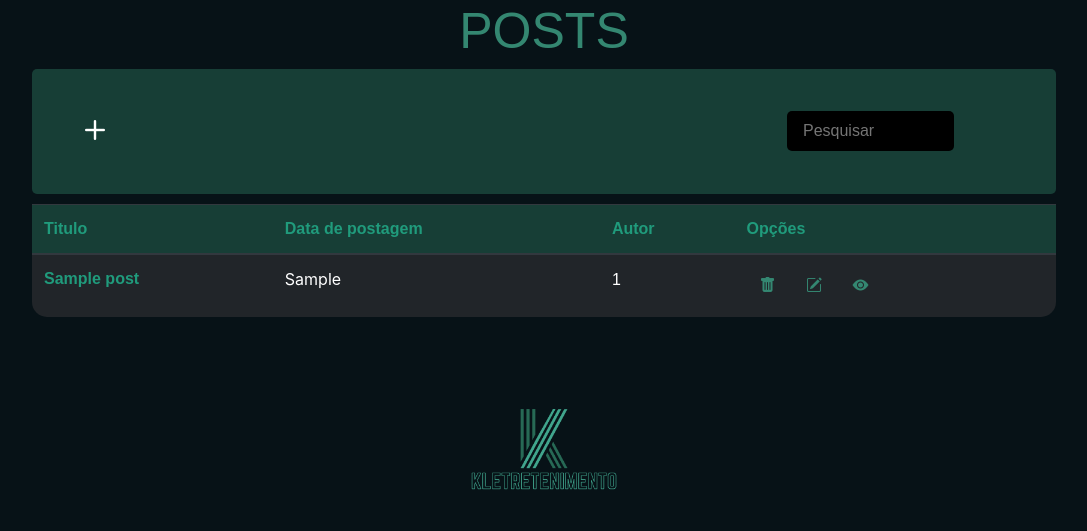
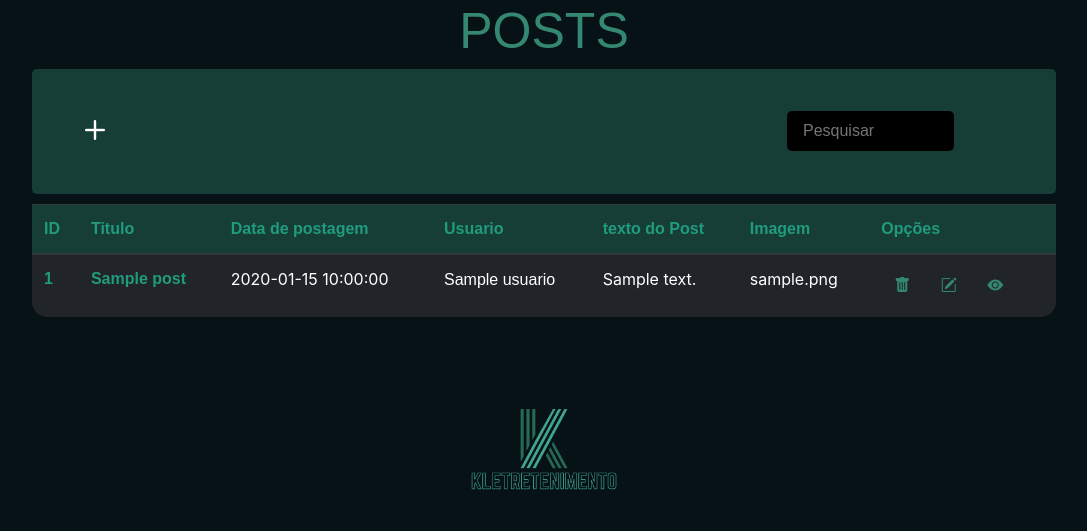
Before and after one commit to KleitonEwerton/kletretenimento, a PHP site: template app/views/site/listaposts.view.php in a window 1280 px wide. Shown: the part 229-760 px from the top of the page, without its empty margins (96-1183 px from the left). Run offline with PHP 8.4, Linux system fonts and the light colour scheme; the template is opened without the code that fills it: most values are stand-ins (such as "Sample title", 1, 10 or a date in 2020); some libraries are stand-ins or nearby versions; some web fonts are replaced.

Commit message:
crud quase pronto

```diff
--- a/app/views/site/listaposts.view.php
+++ b/app/views/site/listaposts.view.php
@@ -26,33 +26,39 @@
          <table class="table table-hover table-dark tabela">
               <thead>
                 <tr>
-                  <th scope="col">Titulo</th>
+                <th scope="col">ID</th>
+                <th scope="col">Titulo</th>
                   <th scope="col">Data de postagem</th>
-                  <th scope="col">Autor</th>
+                  <th scope="col">Usuario</th>
+                  <th scope="col">texto do Post</th>
+                  <th scope="col">Imagem</th>
                   <th scope="col">Opções</th>
                 </tr>
               </thead>
-              <? foreach($posts as $post) : ?>
               <tbody>
-                <tr class="table-itens">
-                  <th scope="row"><?= $post->name ?></th>
-                  <td><?= $post->data_nascimento ?></td>
-                  <td><a><?= $post->user_id ?></a</td>
+              <?php foreach ($posts as $post) : ?>
+              <tr class="table-itens">
+                  <th scope="row"><?= $post->id?></th>
+                  <th ><?= $post->tituloDopost ?></th>
+                  <td><?= $post->created_at ?></td>
+                  <td><a><?= $post->usuario ?></a</td>
+                  <td><?= $post->textoPost ?></td>
+                  <td><?= $post->imagem ?></td>
+
                   <td class="icons">
-                    <a href="#"><i class="bi bi-trash-fill btn"></i></a>
+                    <a href="#"><i class="bi bi-trash-fill btn" action ="listaposts/deletar" method ="POST"></i></a>
 
                     <a href="#"><i class="bi bi-pencil-square btn" id="add-btn" data-modal="modalEditar"></i></a>
 
-                    <a href="#"><i class="bi bi-eye-fill btn"></i></a>
+                    <a href="#"><i class="bi bi-eye-fill btn" id="add-btn" data-modal="modalVisual"></i></a>
                   </td>
                 </tr>
               <?php endforeach; ?>
-             </tbody>
+              </tbody>
+
          </table>
       </div>
     </div>
-
-
 
     <div class="hide fade-modal" id="fade"></div>
     <div class="struct-modal" id="modalAdd">
@@ -61,18 +67,21 @@
           <h1 class="title">ADICIONAR POST</h1>
         </div>
         <div class="modal-itens">
-         <form class="add-form" action ="admin/index-dashbord" method ="POST">
+         <form class="add-form" action ="listaposts/criar" method ="POST">
           <label for="Usuário">USUÁRIO.</label>
-          <input type="text" id="Usuário" class="form-input">
+          <input type="text" id="Usuário" name='usuario' class="form-input">
 
           <label for="Titulo">TITULO DO POST.</label>
-          <input type="text" id="Titulo" class="form-input">
+          <input type="text" id="Titulo"  name='tituloDopost' class="form-input">
+
+          <label for="Titulo">DATA DO POST.</label>
+          <input type="text" id="Titulo"  name='created_at' class="form-input">
 
           <label for="input-image" class="img-selector">IMAGEM</label>
-          <input id="input-image" class="img-btn" type="file" onchange="readURL(this)" accept="image/*">
+          <input id="input-image" class="img-btn" type="file" onchange="readURL(this)" name = 'imagem' accept="image/*">
           <br>
           <label for="post">ESCREVA O POST AQUI!</label>
-          <textarea type="text" id="post" rows="8" cols="30" class="form-input"></textarea>
+          <textarea type="text" id="post" rows="8" cols="30" name='textoPost' class="form-input"></textarea>
 
           <button id="confirm-btn" class="cfn-btn">POSTAR</button>
          </form>
@@ -101,6 +110,35 @@
           <h1 class="title">EDITAR POST</h1>
         </div>
         <div class="modal-itens">
+         <form class="add-form" action ="listaposts/edit" method ="POST" >
+          <label for="Usuário">USUÁRIO.</label>
+          <input type="text" id="Usuário" name='usuario' class="form-input">
+
+          <label for="Titulo">TITULO DO POST.</label>
+          <input type="text" id="Titulo" name='tituloDopost' class="form-input">
+
+          <label for="Titulo">DATA DO POST.</label>
+          <input type="text" id="Titulo"  name='created_at' class="form-input">
+
+          <label for="input-image" class="img-selector">IMAGEM</label>
+          <input id="input-image" class="img-btn" type="file" onchange="readURL(this)"name = 'imagem' accept="image/*">
+          <br>
+          <label for="post">REESCREVA O POST AQUI!</label>
+          <textarea type="text" id="post" rows="8" cols="30" name='textoPost' class="form-input"></textarea>
+
+          <button id="confirm-btn" class="cfn-btn">REPOSTAR</button>
+         </form>
+        </div>
+      </div>
+
+      <!-- teste inicio -->
+      <!-- <div class="hide fade-modal" id="fade"></div>
+    <div class="struct-modal" id="modalVisual">
+      <div class=" form-container">
+        <div class="modal-head">
+          <h1 class="title">EDITAR POST</h1>
+        </div>
+        <div class="modal-itens">
          <form class="add-form" >
           <label for="Usuário">USUÁRIO.</label>
           <input type="text" id="Usuário" class="form-input">
@@ -117,7 +155,10 @@
           <button id="confirm-btn" class="cfn-btn">REPOSTAR</button>
          </form>
         </div>
-      </div>
+      </div> -->
+
+      <!-- teste fim -->
+
       <form class="view-form" style="display: none;">
           <select>
             <option></option>
@@ -128,7 +169,7 @@
         <button id="view-btn" href="#"></button>
       </form>
       </div>
-      <form class="delete-form" style="display: none;">
+      <form class="delete-form" action ="listaposts/deletar" style="display: none;">
           <select>
             <option>1</option>
             <option>2</option>
```
Also changed, not shown: app/Controllers/ListapostsController.php (added, +53 -0 lines), app/routes.php (+12 -0 lines), core/database/QueryBuilder.php (+69 -0 lines), database/migrations/16683855329814_posts_table.php, database/migrations/16685553551194_users_table.php, 2 other files.
